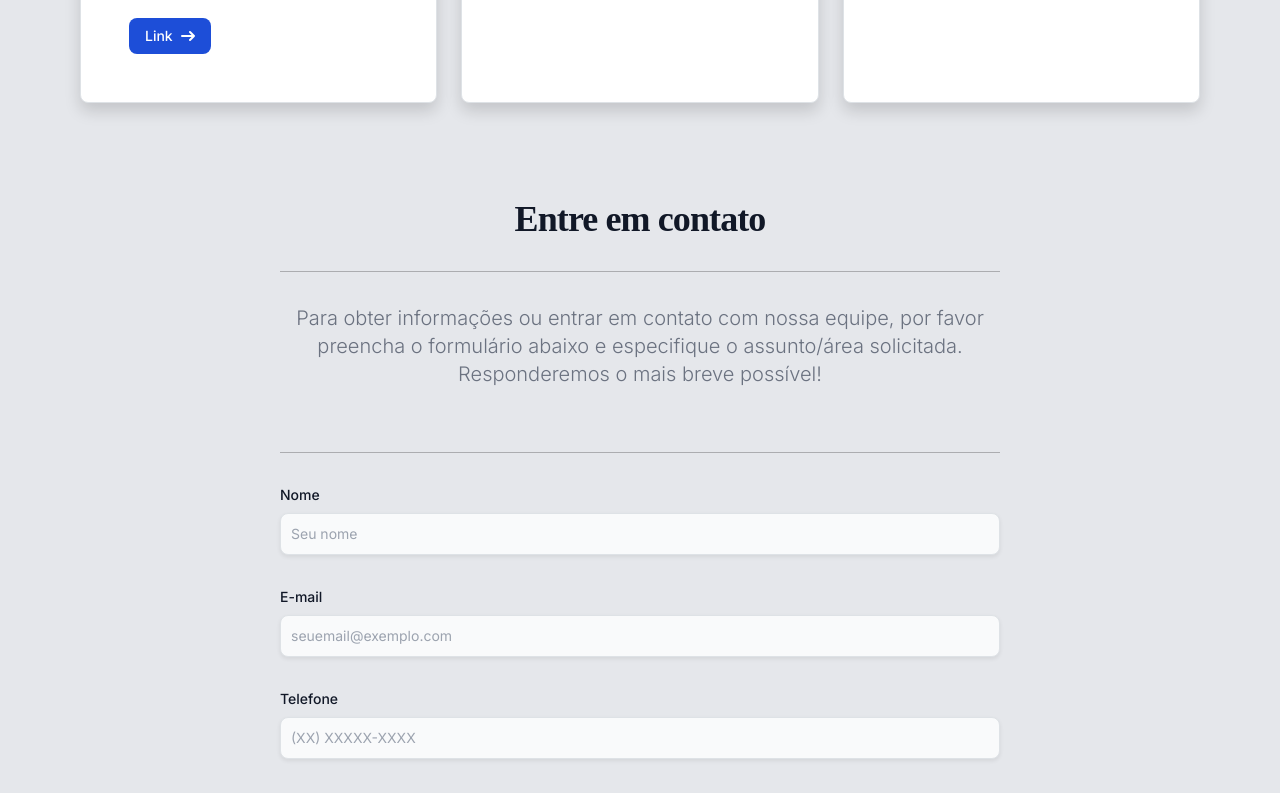
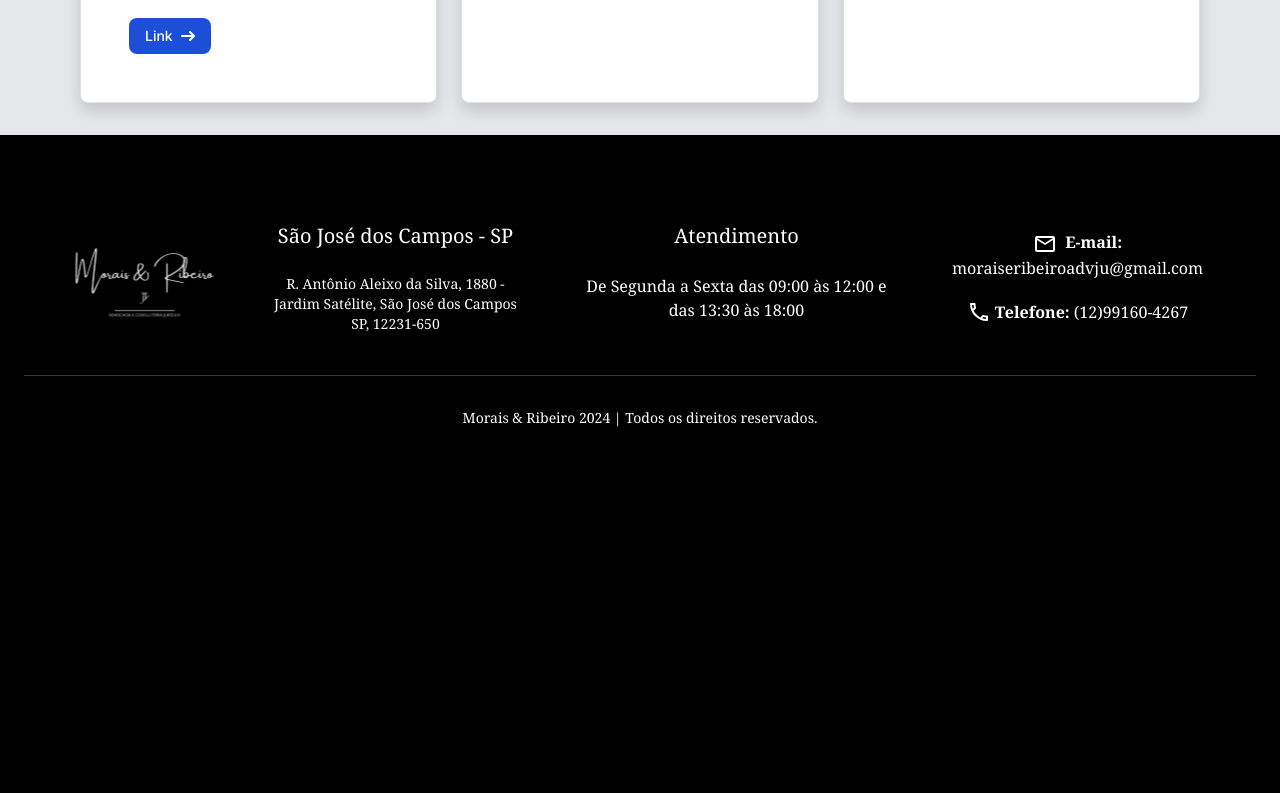
Before and after one commit to robertoDCJ/Projeto-DNC-Morais-Ribeiro, a Next.js app: page / in a window 1280 px wide. Shown: the part 2200-2993 px from the top of the page. After the commit the page ends 2652 px from the top, so only its background shows below. Built offline with nearby package versions, Linux system fonts and the light colour scheme.

Commit message:
ajustando layout

```diff
--- a/src/app/layout.tsx
+++ b/src/app/layout.tsx
@@ -22,7 +22,6 @@ export default function RootLayout({
       <body className={`bg-black text-white ${inter.className}`}>
         <Header className="sticky top-0 z-50" />
         {children}
-        <Contato/>
         <Footer />
         <WhatsAppButton />
       </body>
```
